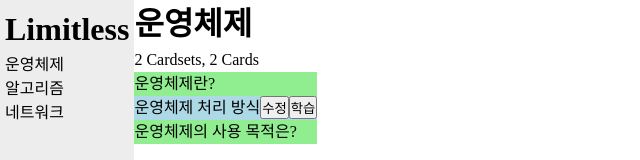
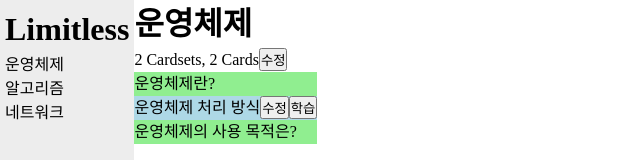
Before and after one commit to limitless-study/QuizMap-frontend, a React app: page /cardsets/1 in a window 1280 px wide. Shown: the top 160 px of the page, without its empty margins (0-640 px from the left). Built offline with nearby package versions, Linux system fonts and the light colour scheme.

Commit message:
/cardsets/:id 의 제목에 /studio/:id page로 이동하는 버튼 추가

```diff
--- a/src/components/Cardset.jsx
+++ b/src/components/Cardset.jsx
@@ -28,6 +28,13 @@ export default function Cardset({ cardsetInfo, cardsetChildren }) {
         <h1>{name}</h1>
         <p>
           {`${cardsetCount} Cardsets, ${cardCount} Cards`}
+          <StudioButton
+            type="button"
+          >
+            <Link to={`/studio/${id}`}>
+              수정
+            </Link>
+          </StudioButton>
         </p>
       </div>
       {cardsetChildren.map((child) => {
@@ -50,7 +57,6 @@ export default function Cardset({ cardsetInfo, cardsetChildren }) {
                 type="button"
               >
                 학습
-
               </button>
             </CardsetBox>
           );
```
